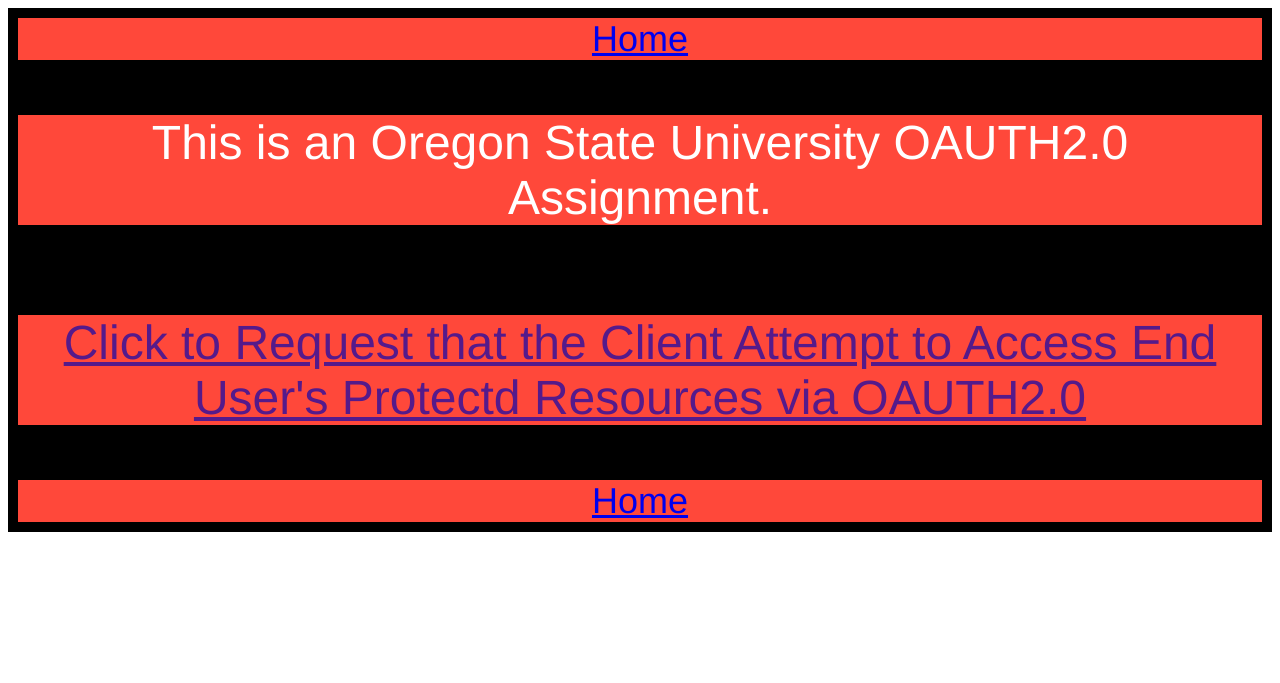
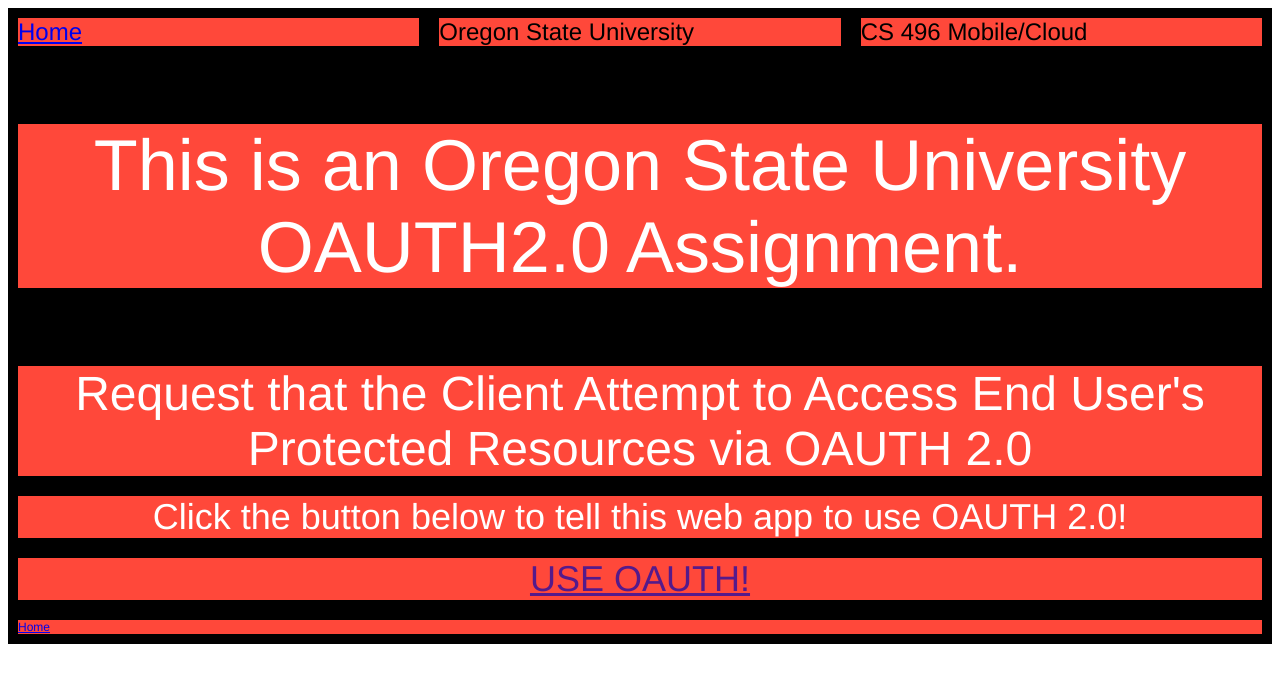
Before and after one commit to wilsonsk/cs-496-Cloud-Mobile-Dev, a Python web app: template OAUTH_2.0/templates/index.html in a window 1280 px wide. Shown: the top 683 px of the page. Run offline with Jinja, Linux system fonts and the light colour scheme; the template is opened without the code that fills it, so the values that code supplies are empty.

Commit message:
Completed front end design

```diff
--- a/OAUTH_2.0/style.css
+++ b/OAUTH_2.0/style.css
@@ -7,7 +7,15 @@
 		justify-content: center;
 		align-items: center;
 		flex-flow: nowrap row;
-		text-align: center;
+	}
+	.flex-col {
+		display: flex;
+		width: 100%;
+		height: 100%;
+		background-color: black;
+		justify-content: center;
+		align-items: center;
+		flex-flow: nowrap column;
 	}
 	.flex-item {
 		background-color: #FF483A;
@@ -16,16 +24,27 @@
 	}
 	.main-cont {
 		font-family: "Helvetica Neue", Helvetica, Arial, sans-serif;
-		font-size: 48px;
+		font-size: 36px;
 		color: white;
+		text-align: center;
 	}
 	.head-text {
 		font-family: "Helvetica Neue", Helvetica, Arial, sans-serif;
-		font-size: 36px;
-
+		font-size: 24px;
+		text-align: left;
 	}
 	.foot-text {
 		font-family: "Helvetica Neue", Helvetica, Arial, sans-serif;
-		font-size: 36px;
+		font-size: 12px;
+		text-align: left;
+	}
+	#headline-text {
+		font-size: 72px;
+	}
+	#sub-head-text {
+		font-size: 48px;
+	}
+	#gplus-field {
+		color: black;
 	}
 }
--- a/OAUTH_2.0/templates/500.html
+++ b/OAUTH_2.0/templates/500.html
@@ -2,7 +2,7 @@
 {% block content %}
 <section>
 	<div class="flex-container">
-		<h1 class="flex-item main-cont">Server Error: {{error}} </h1>
+		<h1 class="flex-item main-cont" id="headline-text">Server Error: {{error}} </h1>
 	</div>
 </section>
 {% endblock  %}
--- a/OAUTH_2.0/templates/index.html
+++ b/OAUTH_2.0/templates/index.html
@@ -11,21 +11,37 @@
 	        <nav class="flex-container">
 
 	        	<a class="flex-item head-text" href="/">Home</a>
+	        	<div class="flex-item head-text" href="/">Oregon State University</div>
+	        	<div class="flex-item head-text" href="/">CS 496 Mobile/Cloud</div>
 
 		</nav>
 
 		<section>
 
 	        	{% block content %}
-			<div class="flex-container" style="height: 200px;">
-				<p class="main-cont flex-item">
+			<div class="flex-container" style="height: 300px;">
+				<p class="main-cont flex-item" id="headline-text">
 					This is an Oregon State University OAUTH2.0 Assignment.
 				</p>
 			</div>
-			<div class="flex-container" style="height: 200px;">
-			        <p class="main-cont flex-item">
-			        	<a href="{{end_user_request}}">Click to Request that the Client Attempt to Access End User's Protectd Resources via OAUTH2.0</a>
-			        </p>
+			<div class="flex-container">
+				<div class="flex-col">
+					<div class="flex-container">
+					        <p class="main-cont flex-item" id="sub-head-text">
+					        	Request that the Client Attempt to Access End User's Protected Resources via OAUTH 2.0
+					        </p>
+					</div>
+					<div class="flex-container">
+					        <p class="main-cont flex-item">
+					        	Click the button below to tell this web app to use OAUTH 2.0!
+					        </p>
+					</div>
+					<div class="flex-container">
+					        <p class="main-cont flex-item">
+					        	<a href="{{end_user_request}}">USE OAUTH!</a>
+					        </p>
+					</div>
+				</div>
 			</div>
 	        	{% endblock %}
 
```
Also changed, not shown: OAUTH_2.0/templates/gplus_results.html (+11 -3 lines).
